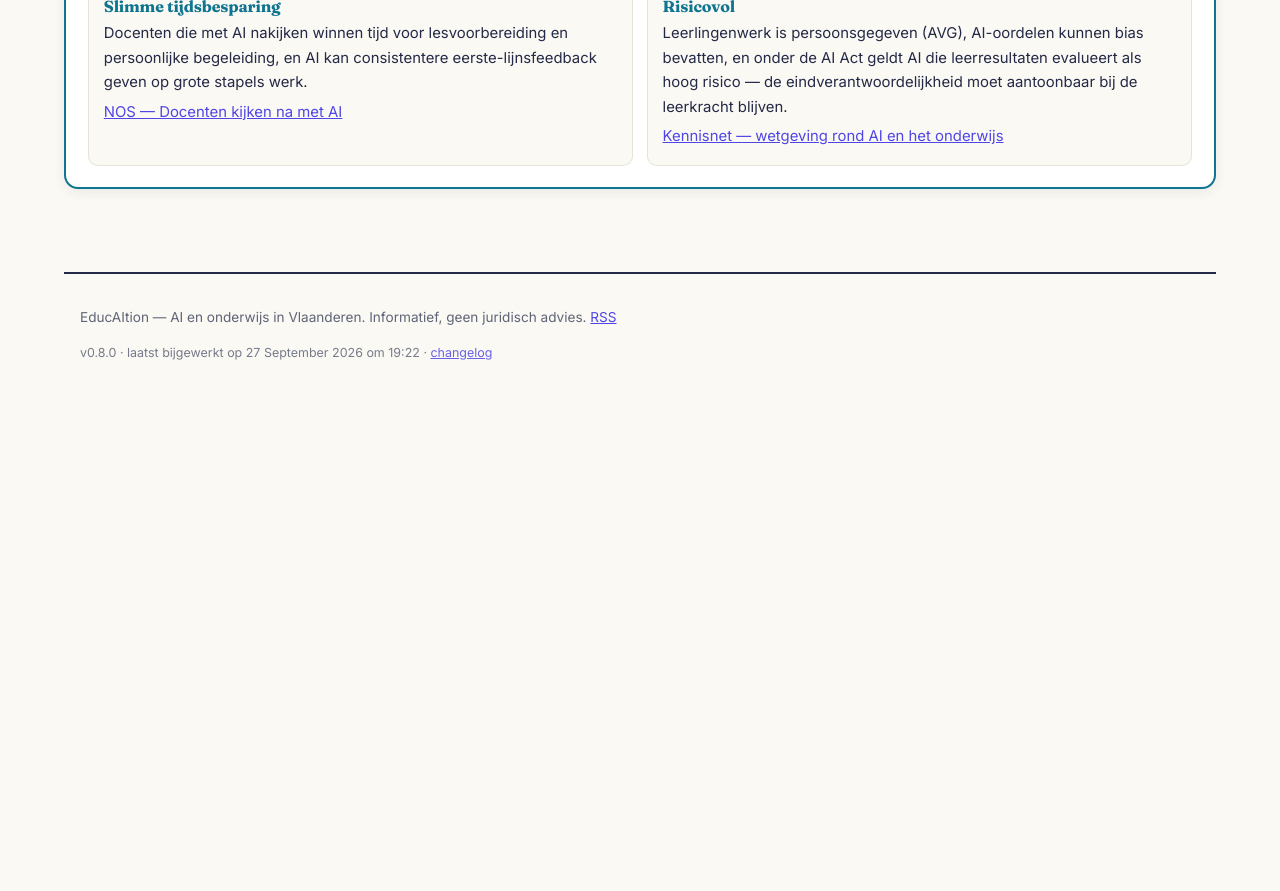
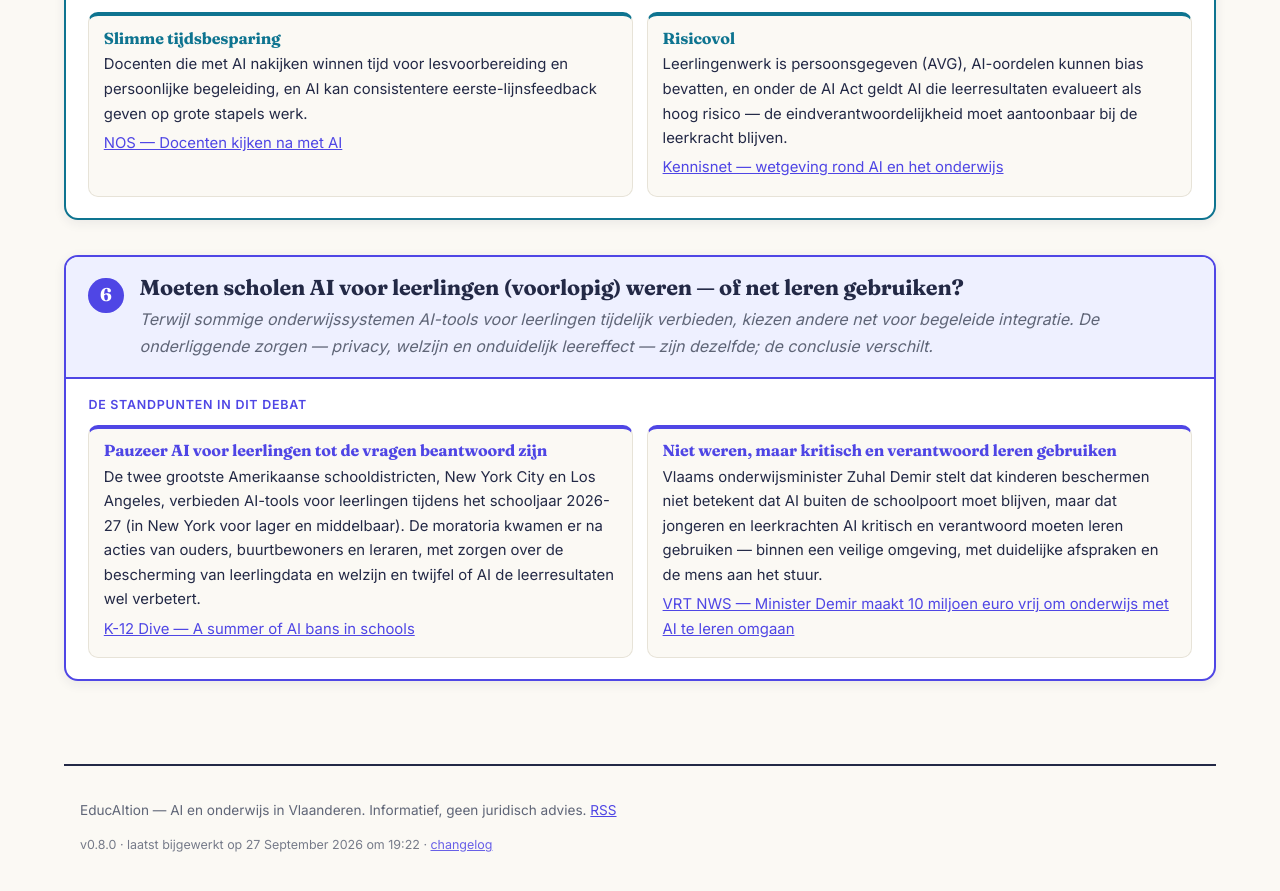
Before and after one commit to rvanbruggen/educaition, a Jekyll site: the page built from discussie.html, in a window 1280 px wide and 900 px high, scrolled down 3907 px. Shown: the top 891 px of the window. Built offline with Jekyll 4.4.1, drawn with Linux system fonts in a browser that asks for light colours; before the commit the page ends 4315 px from its top, so only the background shows below that; some of the changed text lies outside the part shown.

Commit message:
FAQ/Ter discussie onderhoud

```diff
--- a/_data/discussies.yml
+++ b/_data/discussies.yml
@@ -174,3 +174,28 @@
         eindverantwoordelijkheid moet aantoonbaar bij de leerkracht blijven.
       bron_naam: "Kennisnet — wetgeving rond AI en het onderwijs"
       bron_url: https://www.kennisnet.nl/artificial-intelligence/wetgeving-rond-ai-en-het-onderwijs/
+
+- slug: ai-weren-of-integreren
+  vraag: "Moeten scholen AI voor leerlingen (voorlopig) weren — of net leren gebruiken?"
+  context: >-
+    Terwijl sommige onderwijssystemen AI-tools voor leerlingen tijdelijk verbieden,
+    kiezen andere net voor begeleide integratie. De onderliggende zorgen — privacy,
+    welzijn en onduidelijk leereffect — zijn dezelfde; de conclusie verschilt.
+  standpunten:
+    - richting: "Pauzeer AI voor leerlingen tot de vragen beantwoord zijn"
+      samenvatting: >-
+        De twee grootste Amerikaanse schooldistricten, New York City en Los Angeles,
+        verbieden AI-tools voor leerlingen tijdens het schooljaar 2026-27 (in New York
+        voor lager en middelbaar). De moratoria kwamen er na acties van ouders,
+        buurtbewoners en leraren, met zorgen over de bescherming van leerlingdata en
+        welzijn en twijfel of AI de leerresultaten wel verbetert.
+      bron_naam: "K-12 Dive — A summer of AI bans in schools"
+      bron_url: https://www.k12dive.com/news/a-summer-of-ai-bans-in-schools/829862/
+    - richting: "Niet weren, maar kritisch en verantwoord leren gebruiken"
+      samenvatting: >-
+        Vlaams onderwijsminister Zuhal Demir stelt dat kinderen beschermen niet betekent
+        dat AI buiten de schoolpoort moet blijven, maar dat jongeren en leerkrachten AI
+        kritisch en verantwoord moeten leren gebruiken — binnen een veilige omgeving,
+        met duidelijke afspraken en de mens aan het stuur.
+      bron_naam: "VRT NWS — Minister Demir maakt 10 miljoen euro vrij om onderwijs met AI te leren omgaan"
+      bron_url: https://www.vrt.be/vrtnws/nl/2026/06/11/vlaamse-universiteiten-krijgen-10-miljoen-euro-om-ai-beleid-voor/
--- a/faq.html
+++ b/faq.html
@@ -201,12 +201,16 @@ zijn informatief en geen juridisch advies; regels verschillen per school en inst
   materiaal: de EU-richtsnoeren met klasscenario's, het KlasCement-aanbod (incl.
   AI-competentieoverzicht voor leerkrachten) en cursussen zoals die van MIT RAISE/Google.
   Vlaanderen investeert bovendien ca. 10 miljoen euro in een gezamenlijke AI-strategie
-  voor het onderwijs — houd de uitrol daarvan in de gaten.</p>
+  voor het onderwijs. De vijf universiteiten dienden op 18 september 2026 hun
+  subsidieaanvraag in voor het project 'AI-wijs onderwijs', dat onder meer een portaal
+  voor de professionalisering van leerkrachten plant; de minister hoopt op een start
+  op 1 december 2026 — houd de uitrol daarvan in de gaten.</p>
   <p class="bronnen">Bronnen:
   <a href="https://www.kennisnet.nl/artificial-intelligence/zo-werk-je-op-school-aan-ai-professionalisering/">Kennisnet — AI-professionalisering</a> ·
   <a href="https://www.klascement.net/downloadbaar-lesmateriaal/215101/overzicht-aicompetenties-voor-leerkrachten/">KlasCement — AI-competenties</a> ·
   <a href="https://openlearning.mit.edu/news/google-and-mit-raise-collaborate-free-generative-ai-course-educators">MIT RAISE &amp; Google — gratis cursus</a> ·
-  <a href="https://www.vlaamsparlement.be/nl/parlementair-werk/commissies/commissievergaderingen/1901708/verslag/1906304">Vlaams Parlement — Commissie Onderwijs</a></p>
+  <a href="https://www.vlaamsparlement.be/nl/parlementair-werk/commissies/commissievergaderingen/1901708/verslag/1906304">Vlaams Parlement — Commissie Onderwijs</a> ·
+  <a href="https://www.veto.be/onderwijs/met-10-miljoen-euro-komen-we-er-niet-vlaamse-universiteiten-dienen-subsidieaanvraag-in-voor-project-rond-ai-regels-in-het-onderwijs/372742">Veto — Subsidieaanvraag 'AI-wijs onderwijs'</a></p>
 </details>
 
 <details>
```
